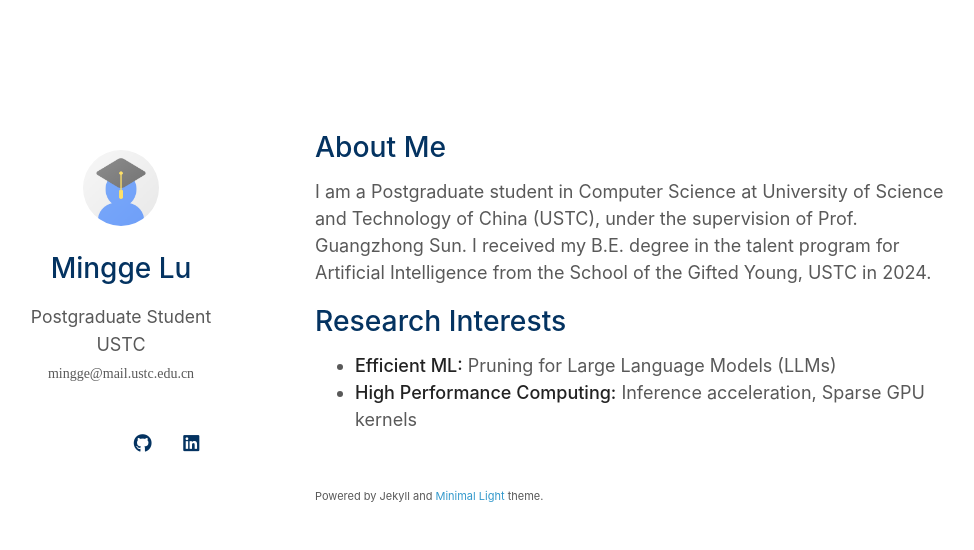
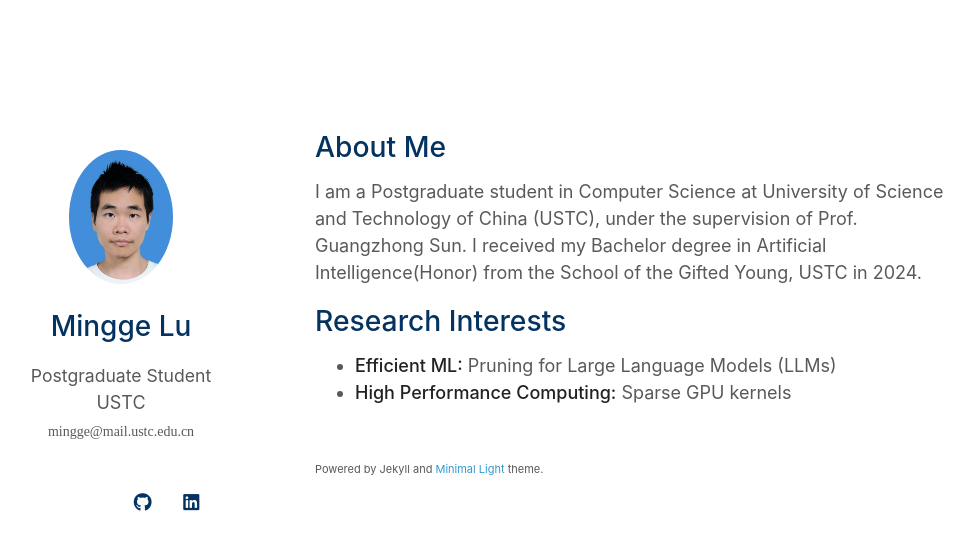
Before and after one commit to RokumeikanLu/RokumeikanLu.github.io, a Jekyll site: the page built from index.md, in a window 1280 px wide. Shown: the top 550 px of the page, without its empty margins (155-1129 px from the left). Built offline with Jekyll 4.4.1, drawn with Linux system fonts in a browser that asks for light colours; a style sheet for code colours, icons or effects is not loaded; our own code applies the rules of GitHub Pages for plain Markdown files.

Commit message:
update jpg

```diff
--- a/_config.yml
+++ b/_config.yml
@@ -20,7 +20,7 @@ linkedin: https://www.linkedin.com/
 
 # Images (e.g., your profile picture and your website's favicon)
 # "favicon" and "favicon_dark" are used for the light and dark modes, respectively.
-avatar: ./assets/img/avatar.png
+avatar: ./assets/img/lmg.jpg
 favicon: ./assets/img/favicon.png
 favicon_dark: ./assets/img/favicon-dark.png
 
--- a/index.md
+++ b/index.md
@@ -4,12 +4,12 @@ layout: homepage
 
 ## About Me
 
-I am a Postgraduate student in Computer Science at University of Science and Technology of China (USTC), under the supervision of Prof. Guangzhong Sun. I received my B.E. degree in the talent program for Artificial Intelligence from the School of the Gifted Young, USTC in 2024.
+I am a Postgraduate student in Computer Science at University of Science and Technology of China (USTC), under the supervision of Prof. Guangzhong Sun. I received my Bachelor degree in Artificial Intelligence(Honor) from the School of the Gifted Young, USTC in 2024.
 
 ## Research Interests
 
 - **Efficient ML:** Pruning for Large Language Models (LLMs)
-- **High Performance Computing:** Inference acceleration, Sparse GPU kernels
+- **High Performance Computing:** Sparse GPU kernels
 
 <!-- ## News -->
 
```
Also changed, not shown: assets/img/lmg.jpg (added).
